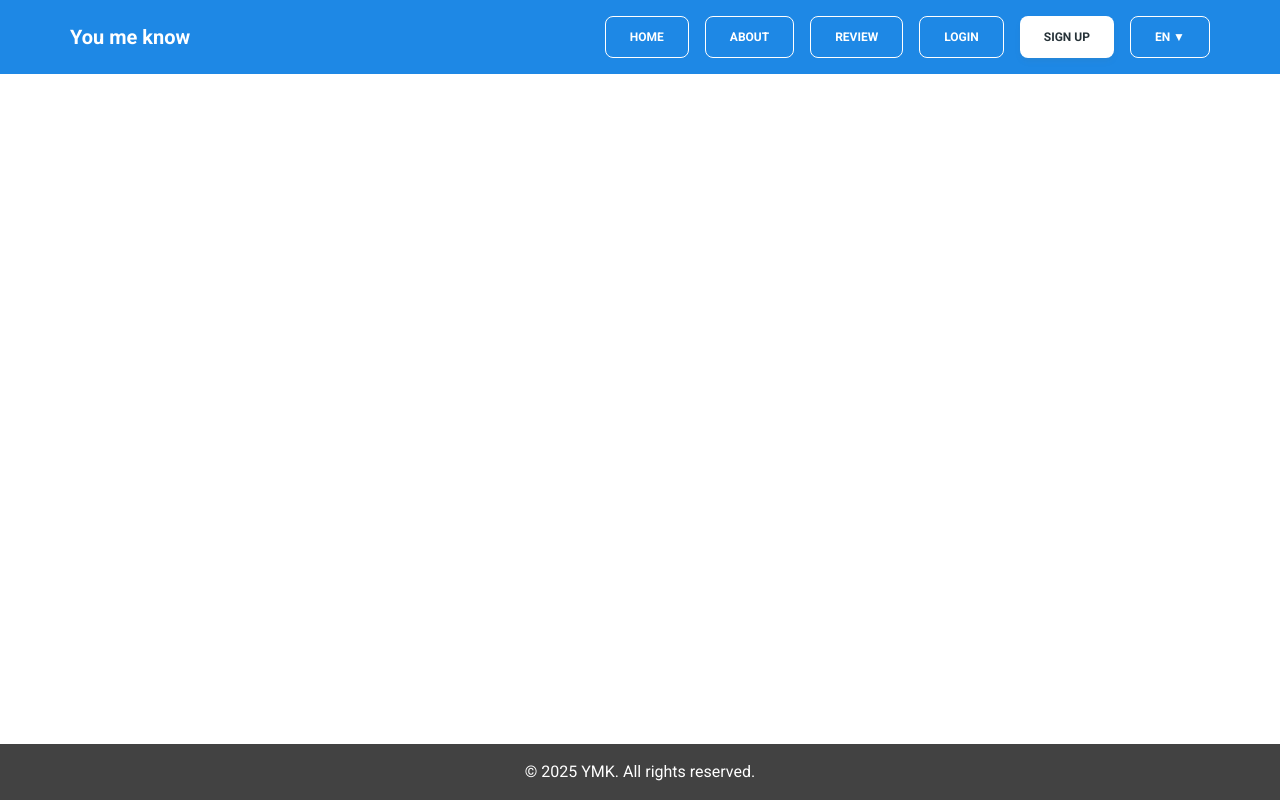
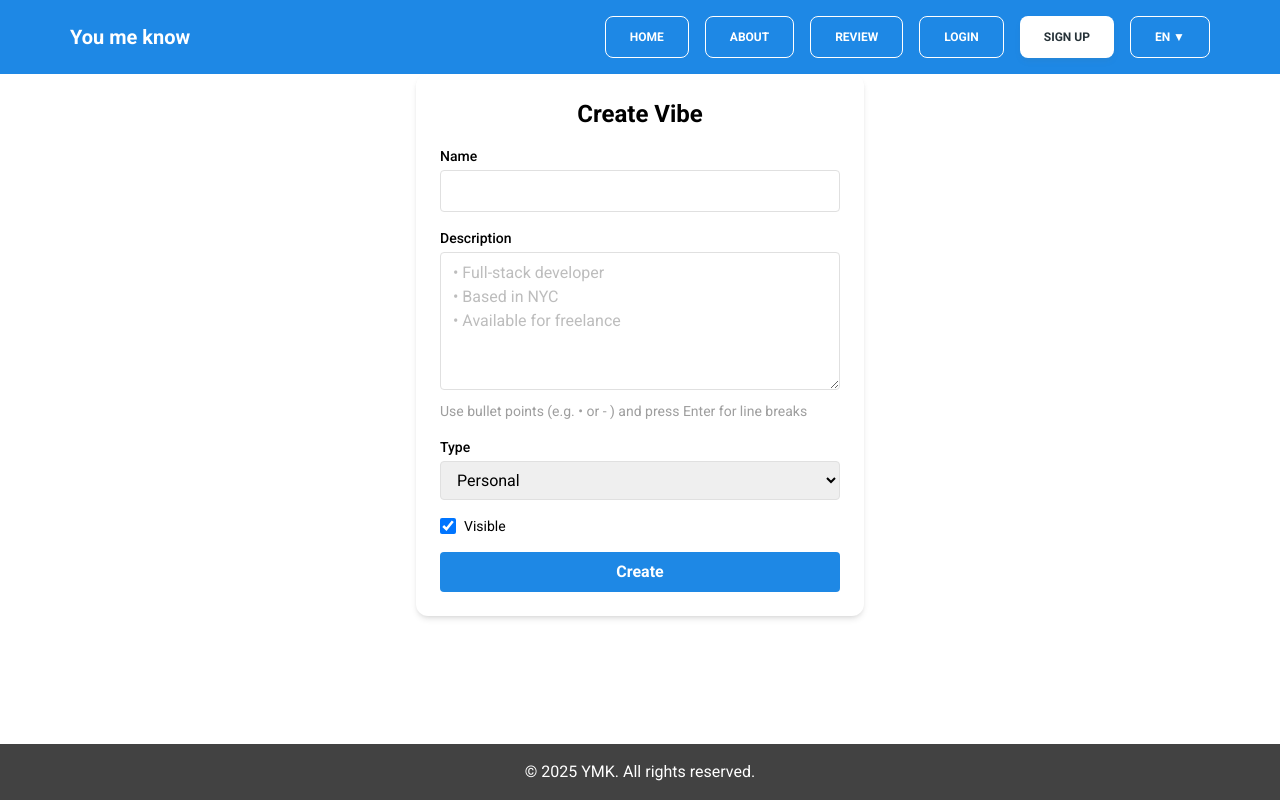
Before and after one commit to BestAltul/YMK, a React (Vite) app: page /create-vibe in a window 1280 px wide. Before the commit this address led to /dashboard/home. Built offline with nearby package versions, Linux system fonts and the light colour scheme.

Commit message:
Added VibeForm

```diff
--- a/package.json
+++ b/package.json
@@ -19,7 +19,8 @@
     "react-apexcharts": "1.4.1",
     "react-dom": "18.2.0",
     "react-i18next": "^15.6.1",
-    "react-router-dom": "6.17.0"
+    "react-router-dom": "6.17.0",
+    "react-toastify": "^11.0.5"
   },
   "devDependencies": {
     "@types/react": "18.2.31",
--- a/src/App.jsx
+++ b/src/App.jsx
@@ -4,6 +4,8 @@ import MainLayout from "./layouts/MainLayout";
 import Home from "./pages/home/Home";
 import ReviewPage from "./pages/review/ReviewPage";
 import Login from "./pages/auth/login/Login";
+import Profile from "./pages/profile/Profile";
+import VibeForm from "./pages/vibe/VibeForm";
 
 function App() {
   return (
@@ -14,6 +16,8 @@ function App() {
         <Route path="/review" element={<ReviewPage />} />
         <Route path="/auth/*" element={<Auth />} />
         <Route path="/login/*" element={<Login />} />
+        <Route path="/profile/*" element={<Profile />} />
+        <Route path="/create-vibe/*" element={<VibeForm />} />
         <Route path="*" element={<Navigate to="/dashboard/home" replace />} />
       </Routes>
     </MainLayout>
--- a/src/pages/auth/login/Login.jsx
+++ b/src/pages/auth/login/Login.jsx
@@ -1,5 +1,8 @@
 import React, { useState } from "react";
 import EmailInputWithCheck from "./EmailInputWithCheck";
+import { checkAnswersAPI } from "./chekcAnswerAPI";
+import { toast } from "react-toastify";
+import { useNavigate } from "react-router-dom";
 
 export default function Login() {
   const [email, setEmail] = useState("");
@@ -9,11 +12,38 @@ export default function Login() {
   const [password, setPassword] = useState("");
   const [showPassword, setShowPassword] = useState(false);
   const [showAnswers, setShowAnswers] = useState(false);
+  const navigate = useNavigate();
 
-  const handleSubmit = (e) => {
+  const handleSubmit = async (e) => {
     e.preventDefault();
+
     if (!emailValid) return;
-    console.log("Login with", email, password, answersList);
+
+    try {
+      const timezone = Intl.DateTimeFormat().resolvedOptions().timeZone;
+
+      if (questions.length > 0) {
+        const formattedAnswers = questions.map((q, i) => ({
+          entryId: q.entryId,
+          answer: answersList[i]?.trim() || "",
+        }));
+
+        const data = await checkAnswersAPI(email, formattedAnswers, timezone);
+
+        const token = data["Authentication successful"];
+        localStorage.setItem("jwt", token);
+
+        navigate("/profile");
+      } else {
+        const data = await loginWithPassword(email, password);
+        const token = data["Authentication successful"];
+        localStorage.setItem("jwt", token);
+        // navigate("/profile");
+      }
+    } catch (err) {
+      console.error("Login failed:", err);
+      toast.error(err.response?.data?.message || "Login failed");
+    }
   };
 
   return (
--- /dev/null
+++ b/src/pages/auth/login/chekcAnswerAPI.js
@@ -0,0 +1,29 @@
+export async function checkAnswersAPI(email, answers, timezone) {
+  const res = await fetch("/api/v3/auth/check", {
+    method: "POST",
+    headers: {
+      "Content-Type": "application/json",
+    },
+    body: JSON.stringify({ email, answers, timezone }),
+  });
+
+  const contentType = res.headers.get("content-type") || "";
+
+  let errorData = null;
+  let errorText = null;
+
+  if (!res.ok) {
+    if (contentType.includes("application/json")) {
+      errorData = await res.json();
+    } else {
+      errorText = await res.text();
+    }
+    const error = new Error(
+      errorData?.message || errorText || "Error checking answers",
+    );
+    error.status = res.status;
+    throw error;
+  }
+
+  return res.json();
+}
--- /dev/null
+++ b/src/pages/profile/Profile.jsx
@@ -0,0 +1,30 @@
+import React, { useState } from "react";
+import VibeForm from "@/pages/vibe/VibeForm";
+
+export default function ProfilePage() {
+  const [submittedVibe, setSubmittedVibe] = useState(null);
+
+  const handleFormSubmit = (data) => {
+    console.log("Submitted:", data);
+    setSubmittedVibe(data);
+  };
+
+  return (
+    <div className="min-h-screen bg-gray-100 p-4">
+      <VibeForm onSubmit={handleFormSubmit} />
+
+      {submittedVibe && (
+        <div className="mx-auto mt-10 max-w-md rounded bg-white p-6 shadow">
+          <h3 className="mb-2 text-xl font-bold">{submittedVibe.name}</h3>
+          <p className="mb-2 text-sm text-gray-500">{submittedVibe.type}</p>
+          <p className="whitespace-pre-line text-gray-700">
+            {submittedVibe.description}
+          </p>
+          <p className="mt-2 text-sm">
+            <strong>Visible:</strong> {submittedVibe.visible ? "Yes" : "No"}
+          </p>
+        </div>
+      )}
+    </div>
+  );
+}
--- /dev/null
+++ b/src/pages/vibe/VibeForm.jsx
@@ -0,0 +1,91 @@
+// components/VibeForm.jsx
+import React, { useState } from "react";
+
+export default function VibeForm({ initialValues = {}, onSubmit }) {
+  const [name, setName] = useState(initialValues.name || "");
+  const [description, setDescription] = useState(
+    initialValues.description || "",
+  );
+  const [type, setType] = useState(initialValues.type || "PERSONAL");
+  const [visible, setVisible] = useState(initialValues.visible ?? true);
+
+  const handleSubmit = (e) => {
+    e.preventDefault();
+    const formData = { name, description, type, visible };
+    onSubmit(formData);
+  };
+
+  return (
+    <form
+      onSubmit={handleSubmit}
+      className="mx-auto max-w-md space-y-4 rounded-xl bg-white p-6 shadow-md"
+    >
+      <h2 className="text-center text-2xl font-bold">
+        {initialValues?.id ? "Edit Vibe" : "Create Vibe"}
+      </h2>
+
+      {/* Name */}
+      <div>
+        <label className="mb-1 block text-sm font-medium">Name</label>
+        <input
+          type="text"
+          className="w-full rounded border border-gray-300 px-3 py-2"
+          value={name}
+          onChange={(e) => setName(e.target.value)}
+          required
+        />
+      </div>
+
+      {/* Description with bullet points */}
+      <div>
+        <label className="mb-1 block text-sm font-medium">Description</label>
+        <textarea
+          className="w-full rounded border border-gray-300 px-3 py-2"
+          placeholder={`• Full-stack developer\n• Based in NYC\n• Available for freelance`}
+          rows={5}
+          value={description}
+          onChange={(e) => setDescription(e.target.value)}
+        />
+        <p className="mt-1 text-sm text-gray-500">
+          Use bullet points (e.g. • or - ) and press Enter for line breaks
+        </p>
+      </div>
+
+      {/* Type */}
+      <div>
+        <label className="mb-1 block text-sm font-medium">Type</label>
+        <select
+          className="w-full rounded border border-gray-300 px-3 py-2"
+          value={type}
+          onChange={(e) => setType(e.target.value)}
+        >
+          <option value="PERSONAL">Personal</option>
+          <option value="BUSINESS">Business</option>
+          <option value="TEMPORARY">Temporary</option>
+        </select>
+      </div>
+
+      {/* Visible */}
+      <div className="flex items-center space-x-2">
+        <input
+          type="checkbox"
+          id="visible"
+          checked={visible}
+          onChange={() => setVisible(!visible)}
+          className="h-4 w-4"
+        />
+        <label htmlFor="visible" className="text-sm">
+          Visible
+        </label>
+      </div>
+
+      {/* Submit */}
+      <button
+        type="submit"
+        className="w-full rounded bg-blue-600 py-2 font-semibold text-white hover:bg-blue-700"
+      >
+        {initialValues?.id ? "Update" : "Create"}
+      </button>
+    </form>
+  );
+}
```
Lines whose indentation alone changed are shown as unchanged.
